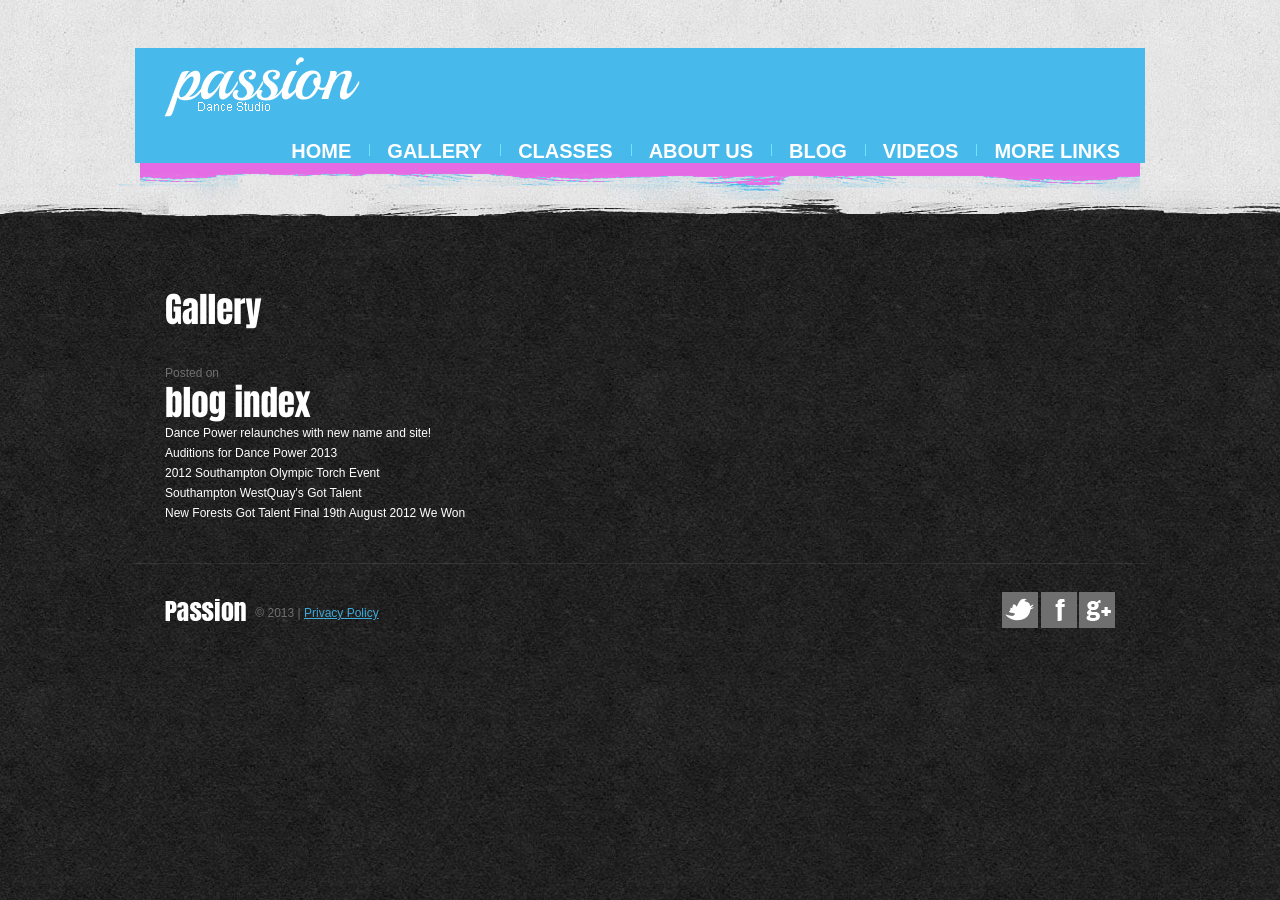
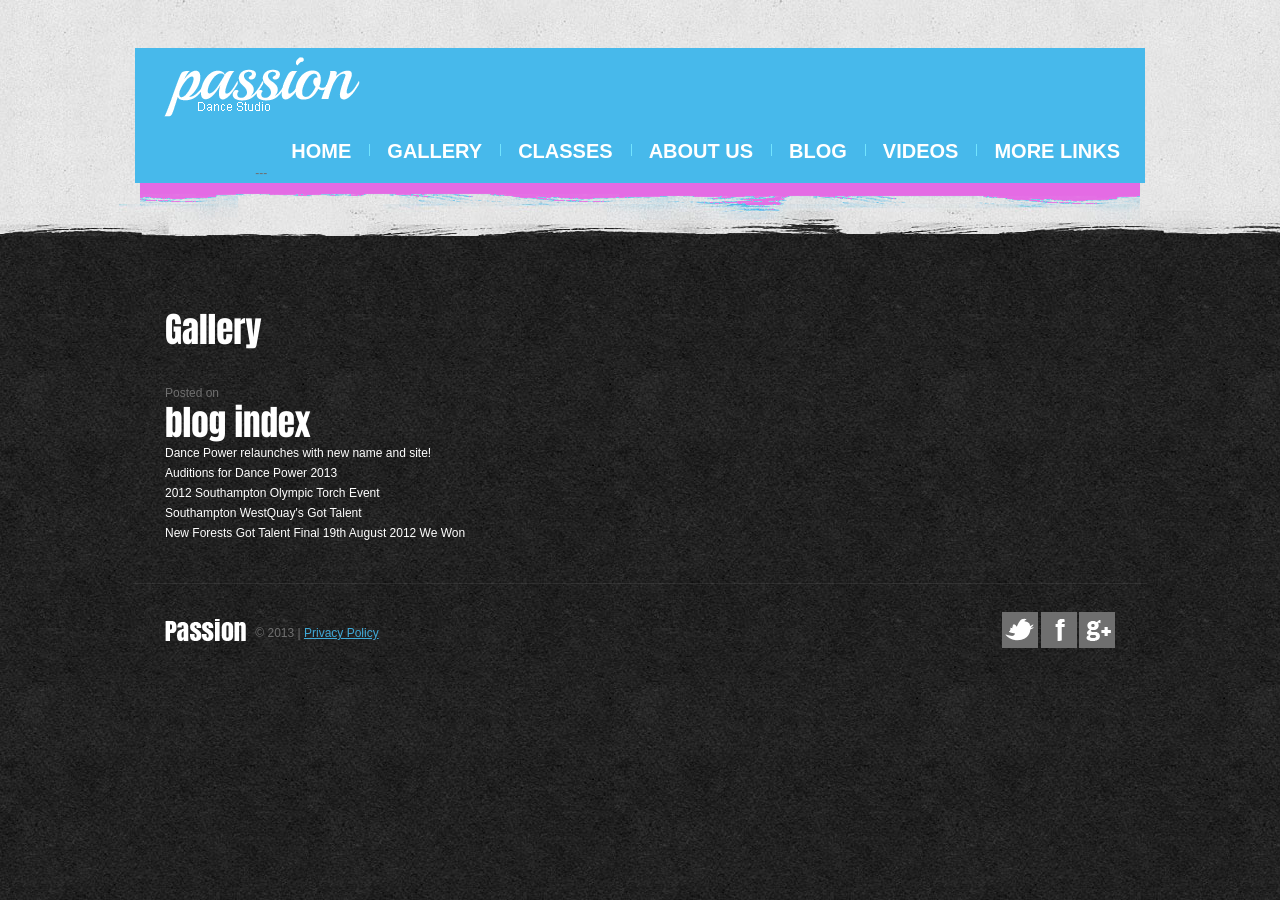
Before and after one commit to pauldancepowerorg/pauldancepowerorg.github.io, a Jekyll site: the page built from blog/index.html, in a window 1280 px wide. Built offline with Jekyll 4.4.1, drawn with Linux system fonts in a browser that asks for light colours; some web fonts are replaced; Markdown is read by kramdown in place of the engine named in the settings.

Commit message:
First commit using c9.io.

```diff
--- a/_includes/main_nav.html
+++ b/_includes/main_nav.html
@@ -7,3 +7,4 @@
 	<li><a href="/videos">videos</a></li>
 	<li><a href="#more">more links</a></li>
 </ul>
+<div>---</div>
```
